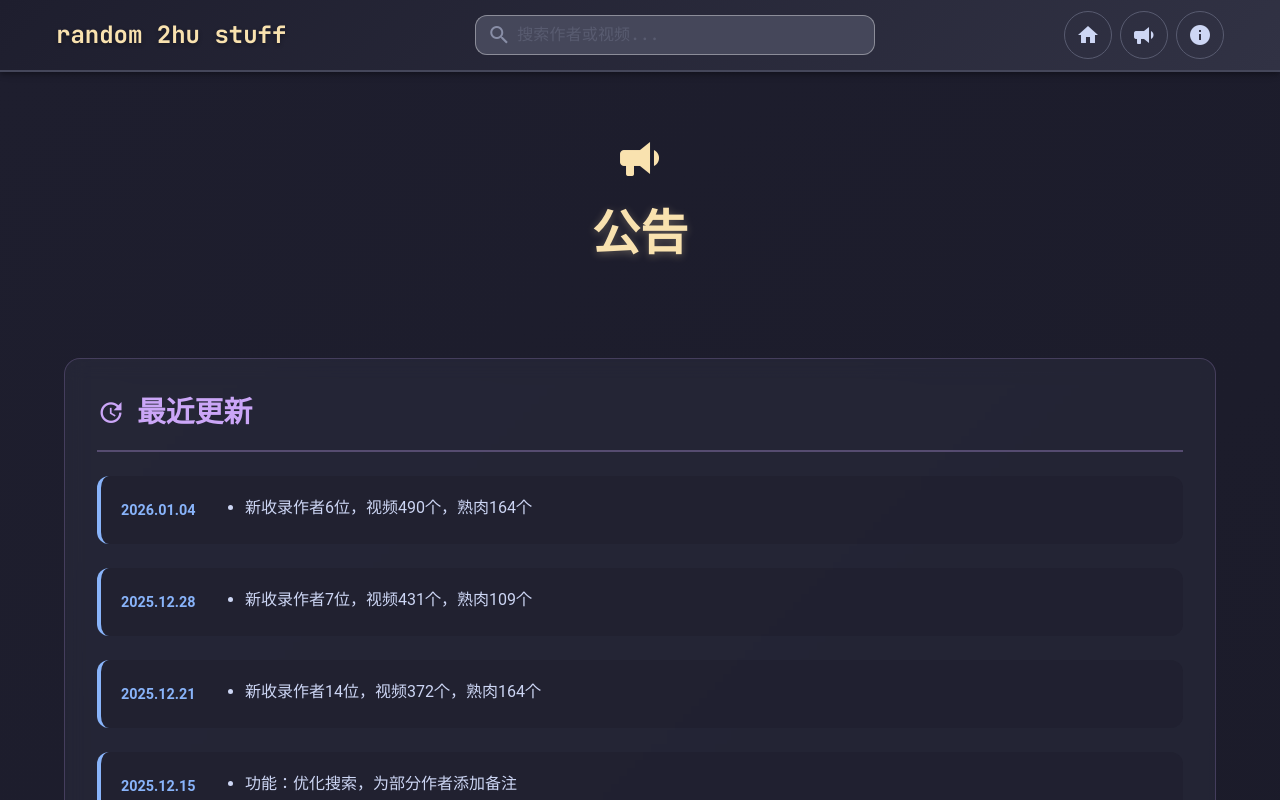
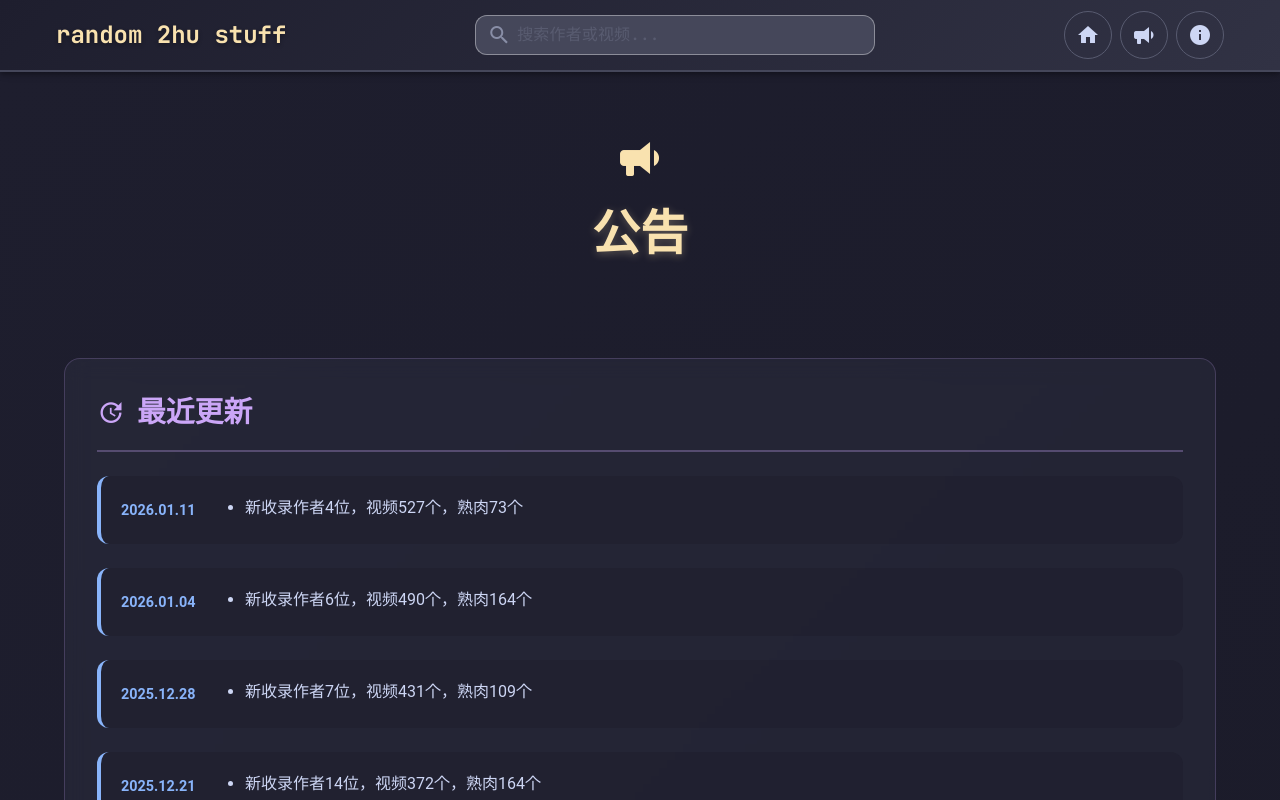
Before and after one commit to RandomNEET/random-2hu-stuff, a Vue app in the folder frontend/: page /announcement in a window 1280 px wide. Shown: the top 800 px of the page. Built offline with nearby package versions, Linux system fonts and the light colour scheme; no server answers.

Commit message:
update content

```diff
--- a/frontend/src/pages/Announcement.vue
+++ b/frontend/src/pages/Announcement.vue
@@ -15,6 +15,15 @@
         </div>
 
         <div class="update-timeline">
+          <div class="update-item">
+            <div class="update-date">2026.01.11</div>
+            <div class="update-content">
+              <ul>
+                <li>新收录作者4位，视频527个，熟肉73个</li>
+              </ul>
+            </div>
+          </div>
+
           <div class="update-item">
             <div class="update-date">2026.01.04</div>
             <div class="update-content">
```
